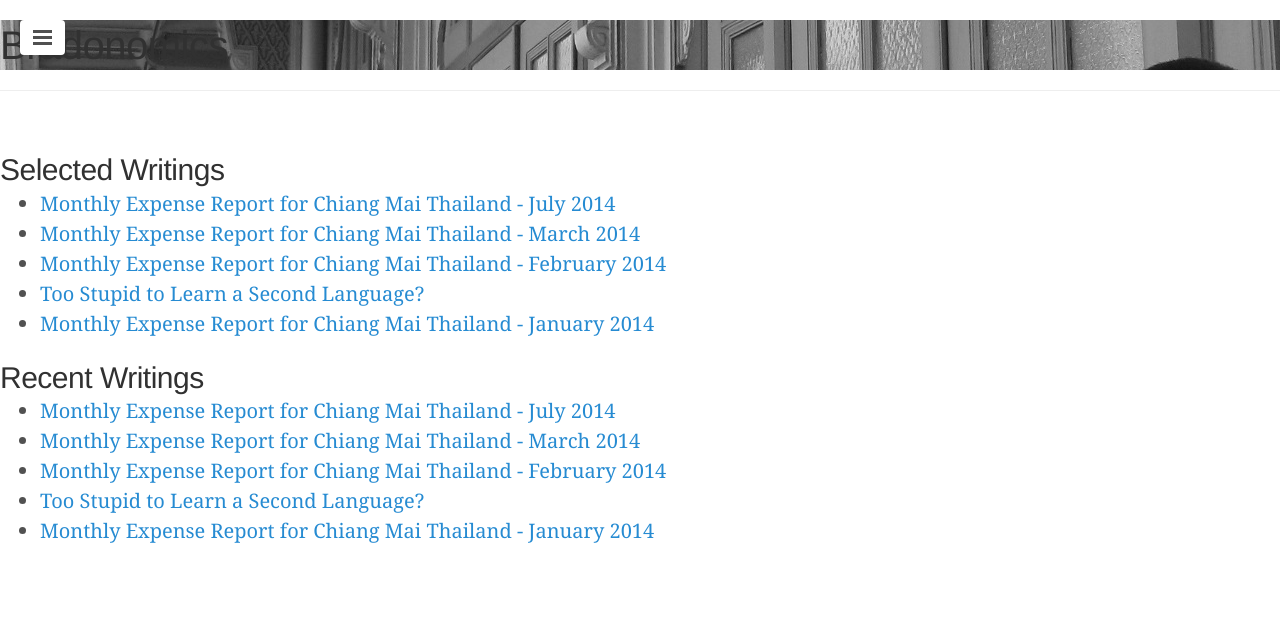
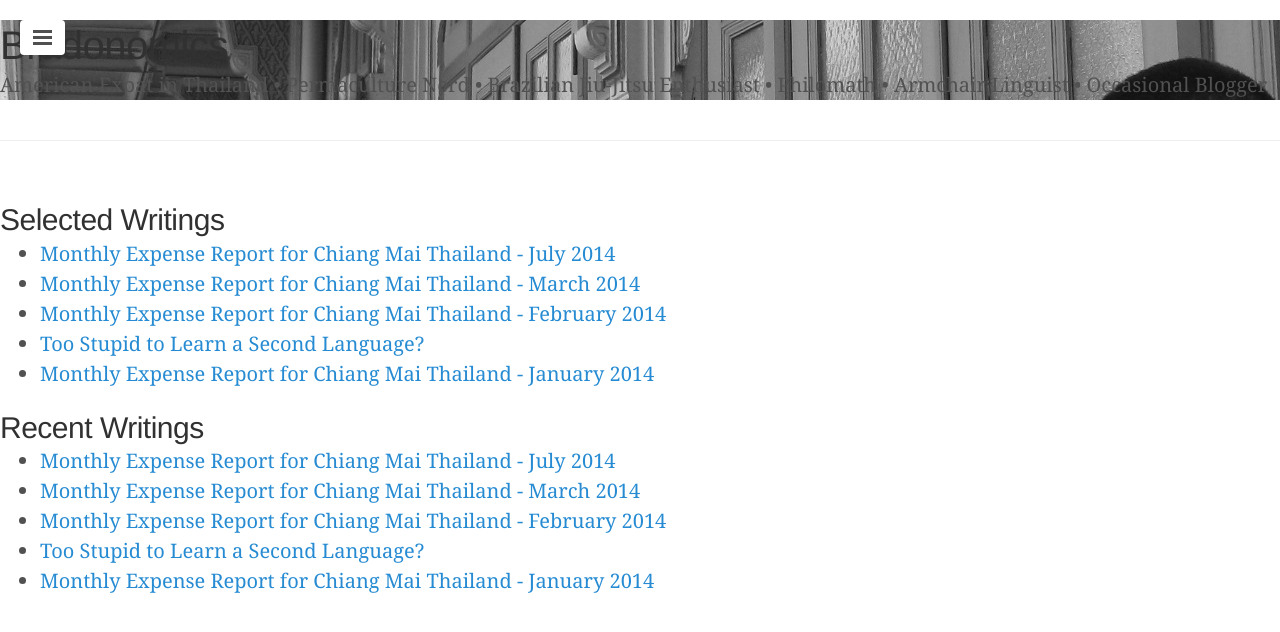
Before and after one commit to snowdj/bradonomics.github.io, a Jekyll site: the page built from index.html, in a window 1280 px wide. Shown: the top 632 px of the page. Built offline with Jekyll 4.4.1, drawn with Linux system fonts in a browser that asks for light colours; some web fonts are replaced; the list of posts is cut into pages by our own code.

Commit message:
Changed header if

```diff
--- a/_layouts/default.html
+++ b/_layouts/default.html
@@ -22,7 +22,7 @@
   <header class="site-header">
     <label for="sidebar-checkbox" class="sidebar-toggle"></label>
 
-    {% if page.url == site.url %}
+    {% if page.url == site.baseurl %}
     <div class="cover" style="background-image:url(/images/{{ page.image }})"><div class="cover-wrap">
     <div class="title-area"><div class="site-title">
     <h1 class="entry-title">{{ page.title }}</h1>
```
